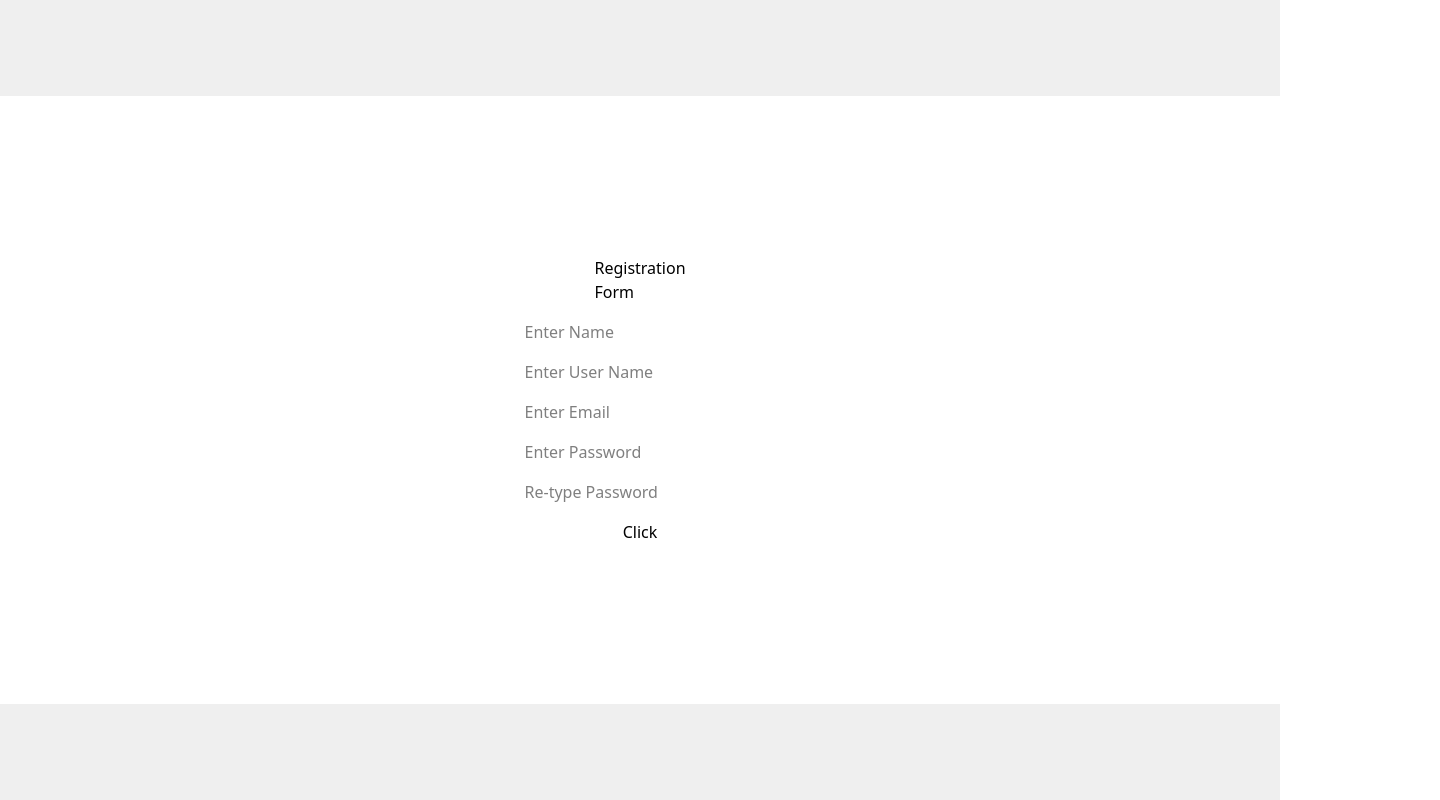
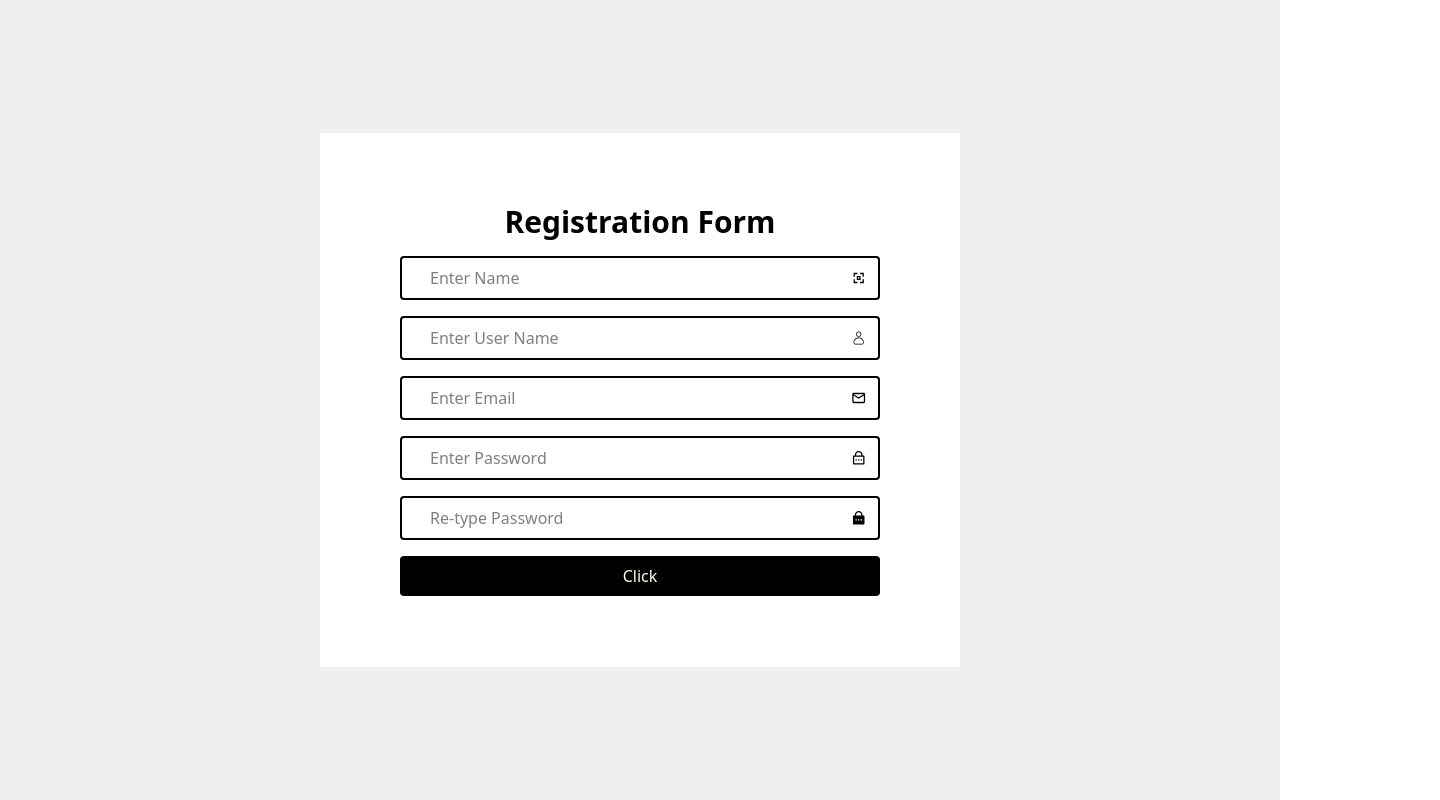
Before and after one commit to Sanjana-g10/Bill-App, a React (Vite) app: page / in a window 1280 px wide. Shown: the whole page, 1440 px wide, since content can reach past the window. Built offline with nearby package versions, Linux system fonts and the light colour scheme.

Commit message:
updated code

```diff
--- a/src/components/Register.jsx
+++ b/src/components/Register.jsx
@@ -1,33 +1,43 @@
 import React from 'react'
+import { CgNametag } from "react-icons/cg";
+import { CiUser } from "react-icons/ci";
+import { MdOutlineMailOutline } from "react-icons/md";
+import { RiLockPasswordLine } from "react-icons/ri";
+import { RiLockPasswordFill } from "react-icons/ri";
 
 const Register = () => {
   return (
   <div className='bg-[#efefef] size-full flex justify-center items-center' >
-    <form action="" className='bg-white w-1/2 flex justify-center items-center flex-col gap-4 px-[800px] py-40'>
-      <div className='bg-red-200 w-full  flex  justify-center items-center '>
+    <form action="" className='bg-white w-1/2 h-2/3 flex justify-center items-center flex-col gap-4 px-[80px] py-40'>
+      <div className= 'w-full  flex  justify-center items-center text-3xl font-bold'>
         <h1>Registration Form</h1>
         </div>
-      <div>
-         <input type="text"  placeholder='Enter Name' />
+      <div className='border-2 w-full flex justify-center items-center px-3 rounded-sm'>
+         <input type="text"  placeholder='Enter Name'  className='w-full outline-none px-4 h-10 '/>
+         <CgNametag />
       </div>
 
-            <div>
-         <input type="text" placeholder='Enter User Name' />
+            <div className='border-2 w-full flex justify-center items-center px-3 rounded-sm'>
+         <input type="text" placeholder='Enter User Name' className='w-full outline-none px-4 h-10' />
+         <CiUser />
       </div>
 
-            <div>
-         <input type="email"  placeholder='Enter Email' />
+            <div className='border-2 w-full flex justify-center items-center px-3 rounded-sm'>
+         <input type="email"  placeholder='Enter Email'className='w-full outline-none px-4 h-10'  />
+         <MdOutlineMailOutline />
       </div>
 
-            <div>
-         <input type="password"  placeholder='Enter Password' />
+            <div className='border-2 w-full flex justify-center items-center px-3 rounded-sm'>
+         <input type="password"  placeholder='Enter Password' className='w-full outline-none px-4 h-10'  />
+         <RiLockPasswordLine />
       </div>
 
-            <div>
-         <input type="password"  placeholder='Re-type Password' />
+            <div className='border-2 w-full flex justify-center items-center px-3 rounded-sm'>
+         <input type="password"  placeholder='Re-type Password' className='w-full outline-none px-4 h-10' />
+         <RiLockPasswordFill />
       </div>
-      <div>
-        <button>Click</button>
+      <div className='bg-black text-amber-50 w-full  flex  justify-center items-center rounded-sm '>
+        <button className='w-full outline-none px-4 h-10' >Click</button>
       </div>
     </form>
   </div>
```
